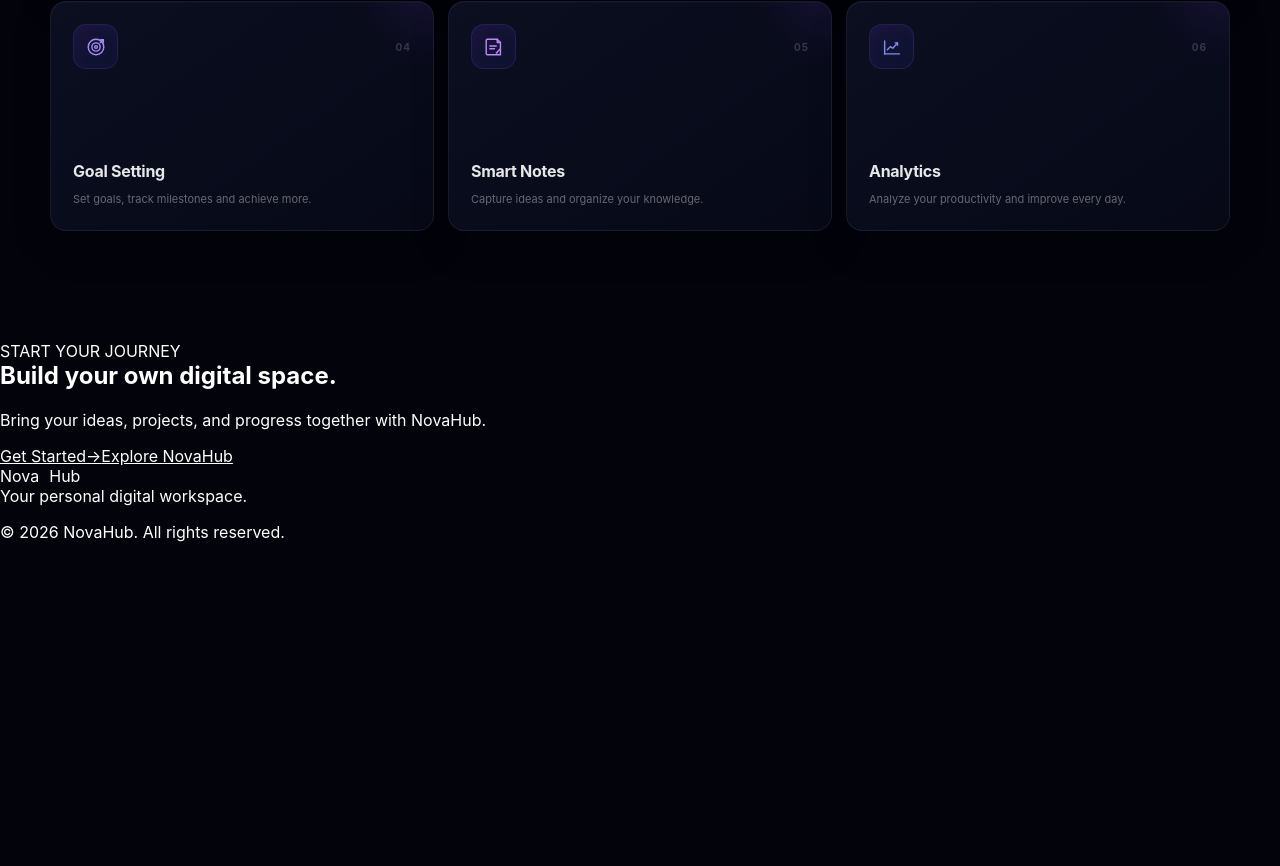
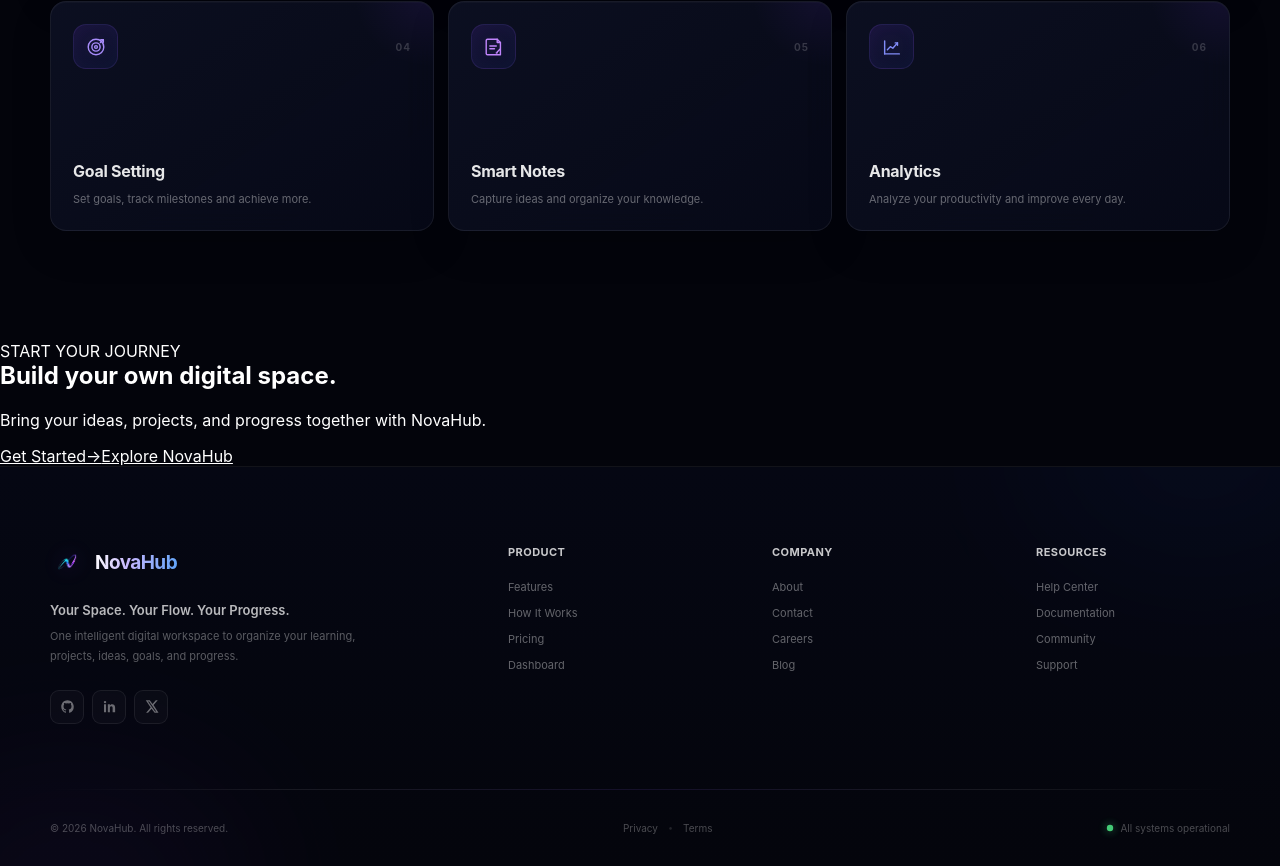
Before and after one commit to afiaafia/NovaHub, a React app in the folder frontend/: page / in a window 1280 px wide. Shown: the part 1504-2370 px from the top of the page. Before the commit the page ends 2062 px from the top, so only its background shows below. Built offline with nearby package versions, Linux system fonts and the light colour scheme; the HTML template or start-up script is replaced by a standard one.

Commit message:
Complete NovaHub premium footer

```diff
--- a/frontend/src/components/Footer.css
+++ b/frontend/src/components/Footer.css
@@ -1,231 +1,550 @@
-.footer {
-  background: #0f172a;
-  color: #ffffff;
+/* =========================================================
+   NOVAHUB — PREMIUM FOOTER
+========================================================= */
+
+.nova-footer {
+  position: relative;
+
+  width: 100%;
+
+  overflow: hidden;
+
+  border-top:
+    1px solid rgba(255, 255, 255, 0.055);
+
+  background:
+    linear-gradient(
+      180deg,
+      #050713 0%,
+      #04050c 100%
+    );
 }
 
-/* =========================
-   MAIN FOOTER
-========================= */
+
+/* =========================================================
+   BACKGROUND ORBS
+========================================================= */
+
+.footer-orb {
+  position: absolute;
+
+  border-radius: 50%;
+
+  pointer-events: none;
+
+  filter: blur(80px);
+
+  opacity: 0.25;
+}
+
+.footer-orb-one {
+  width: 380px;
+  height: 260px;
+
+  left: -120px;
+  bottom: -150px;
+
+  background:
+    rgba(124, 58, 237, 0.22);
+}
+
+.footer-orb-two {
+  width: 360px;
+  height: 260px;
+
+  right: -100px;
+  top: -150px;
+
+  background:
+    rgba(37, 99, 235, 0.16);
+}
+
+
+/* =========================================================
+   CONTAINER
+========================================================= */
 
 .footer-container {
-  max-width: 1180px;
+  position: relative;
+  z-index: 2;
+
+  width: min(1180px, calc(100% - 48px));
+
   margin: 0 auto;
-  padding: 75px 24px 65px;
-
-  display: grid;
-  grid-template-columns: 2fr 1fr 1fr 1fr;
-  gap: 60px;
 }
 
-/* =========================
+
+/* =========================================================
+   MAIN FOOTER
+========================================================= */
+
+.footer-main {
+  display: grid;
+
+  grid-template-columns:
+    minmax(280px, 2fr)
+    repeat(3, minmax(120px, 1fr));
+
+  gap: 70px;
+
+  padding: 78px 0 65px;
+}
+
+
+/* =========================================================
    BRAND
-========================= */
+========================================================= */
 
 .footer-brand {
-  max-width: 350px;
+  max-width: 360px;
 }
+
+
+/* =========================================================
+   LOGO
+========================================================= */
 
 .footer-logo {
   display: inline-flex;
+
   align-items: center;
+
   gap: 10px;
-
-  margin-bottom: 20px;
-
-  color: #ffffff;
-
-  font-size: 21px;
-  font-weight: 800;
-  letter-spacing: -0.03em;
 
   text-decoration: none;
 }
 
-.footer-logo-mark {
-  width: 36px;
-  height: 36px;
+.footer-logo img {
+  width: 35px;
+  height: 35px;
+
+  object-fit: contain;
+
+  filter:
+    drop-shadow(0 0 10px rgba(124, 58, 237, 0.4));
+}
+
+.footer-logo span {
+  font-size: 19px;
+
+  font-weight: 750;
+
+  letter-spacing: -0.03em;
+
+  background:
+    linear-gradient(
+      100deg,
+      #ffffff 0%,
+      #c4b5fd 42%,
+      #60a5fa 100%
+    );
+
+  -webkit-background-clip: text;
+  background-clip: text;
+
+  -webkit-text-fill-color: transparent;
+}
+
+
+/* =========================================================
+   TAGLINE
+========================================================= */
+
+.footer-tagline {
+  margin: 18px 0 9px;
+
+  color: rgba(255, 255, 255, 0.72);
+
+  font-size: 13px;
+
+  font-weight: 600;
+}
+
+
+/* =========================================================
+   DESCRIPTION
+========================================================= */
+
+.footer-description {
+  max-width: 330px;
+
+  margin: 0;
+
+  color: rgba(255, 255, 255, 0.34);
+
+  font-size: 11px;
+
+  line-height: 1.75;
+}
+
+
+/* =========================================================
+   SOCIALS
+========================================================= */
+
+.footer-socials {
+  display: flex;
+
+  align-items: center;
+
+  gap: 8px;
+
+  margin-top: 24px;
+}
+
+.footer-socials a {
+  width: 34px;
+  height: 34px;
 
   display: flex;
+
   align-items: center;
   justify-content: center;
 
-  border-radius: 10px;
+  border:
+    1px solid rgba(255, 255, 255, 0.07);
 
-  background: #6366f1;
-  color: #ffffff;
+  border-radius: 9px;
 
-  font-size: 17px;
-  font-weight: 800;
-}
+  color: rgba(255, 255, 255, 0.4);
 
-.footer-brand > p {
-  margin: 0;
-
-  color: #94a3b8;
-
-  font-size: 14px;
-  line-height: 1.75;
-}
-
-/* =========================
-   SOCIALS
-========================= */
-
-.footer-socials {
-  display: flex;
-  gap: 10px;
-
-  margin-top: 25px;
-}
-
-.footer-socials a {
-  width: 38px;
-  height: 38px;
-
-  display: flex;
-  align-items: center;
-  justify-content: center;
-
-  border: 1px solid #1e293b;
-  border-radius: 10px;
-
-  background: #111c30;
-  color: #94a3b8;
-
-  font-size: 12px;
-  font-weight: 700;
+  background:
+    rgba(255, 255, 255, 0.025);
 
   text-decoration: none;
 
   transition:
-    color 0.2s ease,
-    background 0.2s ease,
-    border-color 0.2s ease,
-    transform 0.2s ease;
+    color 0.3s ease,
+    border-color 0.3s ease,
+    background 0.3s ease,
+    transform 0.3s ease;
+}
+
+.footer-socials svg {
+  width: 15px;
+  height: 15px;
+
+  fill: currentColor;
 }
 
 .footer-socials a:hover {
-  background: #6366f1;
-  border-color: #6366f1;
-  color: #ffffff;
+  color: #c4b5fd;
 
-  transform: translateY(-2px);
+  border-color:
+    rgba(139, 92, 246, 0.35);
+
+  background:
+    rgba(124, 58, 237, 0.09);
+
+  transform: translateY(-3px);
+
+  box-shadow:
+    0 7px 20px rgba(124, 58, 237, 0.1);
 }
 
-/* =========================
+
+/* =========================================================
    FOOTER COLUMNS
-========================= */
+========================================================= */
 
 .footer-column {
   display: flex;
+
   flex-direction: column;
-  gap: 13px;
+
+  align-items: flex-start;
+
+  gap: 12px;
 }
 
 .footer-column h3 {
   margin: 0 0 9px;
 
-  color: #ffffff;
+  color: rgba(255, 255, 255, 0.78);
 
-  font-size: 14px;
+  font-size: 11px;
+
   font-weight: 700;
+
+  letter-spacing: 0.04em;
+
+  text-transform: uppercase;
 }
 
 .footer-column a {
+  position: relative;
+
   width: fit-content;
 
-  color: #94a3b8;
+  color: rgba(255, 255, 255, 0.38);
 
-  font-size: 14px;
-  line-height: 1.5;
+  font-size: 11px;
 
   text-decoration: none;
 
   transition:
-    color 0.2s ease,
-    transform 0.2s ease;
+    color 0.25s ease,
+    transform 0.25s ease;
+}
+
+.footer-column a::after {
+  content: "";
+
+  position: absolute;
+
+  left: 0;
+  bottom: -4px;
+
+  width: 0;
+  height: 1px;
+
+  background:
+    linear-gradient(
+      90deg,
+      #a855f7,
+      #3b82f6
+    );
+
+  transition:
+    width 0.3s ease;
 }
 
 .footer-column a:hover {
-  color: #ffffff;
+  color: rgba(255, 255, 255, 0.78);
+
   transform: translateX(2px);
 }
 
-/* =========================
-   FOOTER BOTTOM
-========================= */
+.footer-column a:hover::after {
+  width: 100%;
+}
+
+
+/* =========================================================
+   DIVIDER
+========================================================= */
+
+.footer-divider {
+  width: 100%;
+  height: 1px;
+
+  background:
+    linear-gradient(
+      90deg,
+      transparent,
+      rgba(255, 255, 255, 0.08) 20%,
+      rgba(139, 92, 246, 0.12) 50%,
+      rgba(255, 255, 255, 0.08) 80%,
+      transparent
+    );
+}
+
+
+/* =========================================================
+   BOTTOM
+========================================================= */
 
 .footer-bottom {
-  border-top: 1px solid #1e293b;
-}
-
-.footer-bottom-container {
-  max-width: 1180px;
-  margin: 0 auto;
-  padding: 22px 24px;
+  min-height: 76px;
 
   display: flex;
+
   align-items: center;
+
   justify-content: space-between;
+
   gap: 20px;
 }
 
 .footer-bottom p {
   margin: 0;
 
-  color: #64748b;
+  color: rgba(255, 255, 255, 0.28);
 
-  font-size: 12px;
-  line-height: 1.5;
+  font-size: 10px;
 }
 
-.footer-made-with span {
-  color: #f87171;
-  font-size: 14px;
+
+/* =========================================================
+   LEGAL
+========================================================= */
+
+.footer-legal {
+  display: flex;
+
+  align-items: center;
+
+  gap: 10px;
 }
 
-/* =========================
-   RESPONSIVE
-========================= */
+.footer-legal a {
+  color: rgba(255, 255, 255, 0.28);
+
+  font-size: 10px;
+
+  text-decoration: none;
+
+  transition:
+    color 0.25s ease;
+}
+
+.footer-legal span {
+  color: rgba(255, 255, 255, 0.12);
+
+  font-size: 9px;
+}
+
+.footer-legal a:hover {
+  color: rgba(255, 255, 255, 0.65);
+}
+
+
+/* =========================================================
+   SYSTEM STATUS
+========================================================= */
+
+.footer-status {
+  display: flex;
+
+  align-items: center;
+
+  gap: 7px;
+
+  color: rgba(255, 255, 255, 0.28);
+
+  font-size: 10px;
+}
+
+.status-dot {
+  width: 6px;
+  height: 6px;
+
+  border-radius: 50%;
+
+  background: #4ade80;
+
+  box-shadow:
+    0 0 9px rgba(74, 222, 128, 0.65);
+
+  animation:
+    footer-status-pulse 2.2s ease-in-out infinite;
+}
+
+@keyframes footer-status-pulse {
+  0%,
+  100% {
+    opacity: 0.55;
+    transform: scale(0.9);
+  }
+
+  50% {
+    opacity: 1;
+    transform: scale(1.1);
+  }
+}
+
+
+/* =========================================================
+   TABLET
+========================================================= */
 
 @media (max-width: 900px) {
-  .footer-container {
-    grid-template-columns: 1.5fr 1fr 1fr;
+  .footer-main {
+    grid-template-columns:
+      1.5fr 1fr 1fr;
+
     gap: 45px;
   }
 
   .footer-brand {
     grid-column: 1 / -1;
+
     max-width: 500px;
   }
 }
 
-@media (max-width: 600px) {
+
+/* =========================================================
+   MOBILE
+========================================================= */
+
+@media (max-width: 620px) {
   .footer-container {
-    grid-template-columns: 1fr 1fr;
+    width: calc(100% - 32px);
+  }
+
+  .footer-main {
+    grid-template-columns:
+      repeat(2, minmax(0, 1fr));
+
     gap: 40px 25px;
 
-    padding: 55px 20px 45px;
+    padding: 60px 0 45px;
   }
 
   .footer-brand {
     grid-column: 1 / -1;
   }
 
-  .footer-bottom-container {
+  .footer-column {
+    gap: 11px;
+  }
+
+  .footer-bottom {
+    min-height: auto;
+
     flex-direction: column;
+
     align-items: flex-start;
 
-    padding: 20px;
+    gap: 14px;
+
+    padding: 22px 0 28px;
+  }
+
+  .footer-status {
+    order: -1;
   }
 }
 
-@media (max-width: 400px) {
+
+/* =========================================================
+   SMALL MOBILE
+========================================================= */
+
+@media (max-width: 380px) {
   .footer-container {
-    grid-template-columns: 1fr;
+    width: calc(100% - 24px);
   }
 
-  .footer-column {
-    gap: 11px;
+  .footer-main {
+    gap: 35px 18px;
+  }
+
+  .footer-logo span {
+    font-size: 18px;
+  }
+
+  .footer-tagline {
+    font-size: 12px;
+  }
+
+  .footer-description {
+    font-size: 10px;
   }
 }
+
+
+/* =========================================================
+   REDUCED MOTION
+========================================================= */
+
+@media (prefers-reduced-motion: reduce) {
+  .footer-socials a,
+  .footer-column a,
+  .footer-column a::after,
+  .status-dot {
+    animation: none !important;
+    transition: none !important;
+  }
+}
--- a/frontend/src/components/Footer.jsx
+++ b/frontend/src/components/Footer.jsx
@@ -1,16 +1,145 @@
+import { Link } from 'react-router-dom';
+import './Footer.css';
+
 const Footer = () => {
+  const currentYear = new Date().getFullYear();
+
   return (
-    <footer className="footer">
-      <div className="container footer-inner">
-        <div>
-          <div className="logo">
-            Nova<span>Hub</span>
+    <footer className="nova-footer">
+      {/* =========================================
+          BACKGROUND EFFECTS
+      ========================================== */}
+
+      <div className="footer-orb footer-orb-one" />
+      <div className="footer-orb footer-orb-two" />
+
+      <div className="footer-container">
+        {/* =========================================
+            TOP FOOTER
+        ========================================== */}
+
+        <div className="footer-main">
+          {/* Brand */}
+          <div className="footer-brand">
+            <Link to="/" className="footer-logo">
+              <img src="/logo.png" alt="NovaHub" />
+
+              <span>NovaHub</span>
+            </Link>
+
+            <p className="footer-tagline">
+              Your Space. Your Flow. Your Progress.
+            </p>
+
+            <p className="footer-description">
+              One intelligent digital workspace to organize your learning,
+              projects, ideas, goals, and progress.
+            </p>
+
+            {/* Social Links */}
+
+            <div className="footer-socials">
+              <a
+                href="https://github.com"
+                target="_blank"
+                rel="noreferrer"
+                aria-label="GitHub"
+              >
+                <svg viewBox="0 0 24 24">
+                  <path d="M12 2C6.48 2 2 6.58 2 12.25c0 4.53 2.87 8.37 6.84 9.73.5.1.68-.22.68-.49v-1.72c-2.78.62-3.37-1.38-3.37-1.38-.45-1.19-1.11-1.5-1.11-1.5-.91-.64.07-.63.07-.63 1 .07 1.53 1.07 1.53 1.07.9 1.57 2.35 1.12 2.93.86.09-.67.35-1.12.63-1.38-2.22-.26-4.55-1.15-4.55-5.08 0-1.12.39-2.03 1.03-2.75-.1-.26-.45-1.3.1-2.71 0 0 .84-.27 2.75 1.05a9.2 9.2 0 0 1 5 0c1.91-1.32 2.75-1.05 2.75-1.05.55 1.41.2 2.45.1 2.71.64.72 1.03 1.63 1.03 2.75 0 3.94-2.33 4.81-4.56 5.07.36.32.68.94.68 1.9v2.82c0 .27.18.59.69.49A10.27 10.27 0 0 0 22 12.25C22 6.58 17.52 2 12 2Z" />
+                </svg>
+              </a>
+
+              <a href="#" aria-label="LinkedIn">
+                <svg viewBox="0 0 24 24">
+                  <path d="M6.5 8.5H3.2V21h3.3V8.5ZM4.85 3A1.95 1.95 0 1 0 4.85 6.9 1.95 1.95 0 0 0 4.85 3ZM21 13.85c0-3.76-2.01-5.5-4.7-5.5-2.16 0-3.13 1.19-3.67 2.03V8.5H9.33V21h3.3v-6.19c0-1.63.3-3.2 2.33-3.2 2 0 2.03 1.86 2.03 3.31V21H21v-7.15Z" />
+                </svg>
+              </a>
+
+              <a href="#" aria-label="Twitter">
+                <svg viewBox="0 0 24 24">
+                  <path d="M18.9 2H22l-6.77 7.74L23.2 22h-6.24l-4.89-6.39L6.48 22H3.36l7.24-8.28L2.8 2h6.4l4.42 5.84L18.9 2Zm-1.1 17.86h1.73L8.27 4.04H6.41L17.8 19.86Z" />
+                </svg>
+              </a>
+            </div>
           </div>
 
-          <p>Your personal digital workspace.</p>
+          {/* =====================================
+              PRODUCT
+          ====================================== */}
+
+          <div className="footer-column">
+            <h3>Product</h3>
+
+            <Link to="/#features">Features</Link>
+
+            <Link to="/#how-it-works">How It Works</Link>
+
+            <Link to="/#pricing">Pricing</Link>
+
+            <Link to="/dashboard">Dashboard</Link>
+          </div>
+
+          {/* =====================================
+              COMPANY
+          ====================================== */}
+
+          <div className="footer-column">
+            <h3>Company</h3>
+
+            <Link to="/#about">About</Link>
+
+            <Link to="/#contact">Contact</Link>
+
+            <Link to="#">Careers</Link>
+
+            <Link to="#">Blog</Link>
+          </div>
+
+          {/* =====================================
+              RESOURCES
+          ====================================== */}
+
+          <div className="footer-column">
+            <h3>Resources</h3>
+
+            <Link to="#">Help Center</Link>
+
+            <Link to="#">Documentation</Link>
+
+            <Link to="#">Community</Link>
+
+            <Link to="#">Support</Link>
+          </div>
         </div>
 
-        <p className="copyright">© 2026 NovaHub. All rights reserved.</p>
+        {/* =========================================
+            DIVIDER
+        ========================================== */}
+
+        <div className="footer-divider" />
+
+        {/* =========================================
+            BOTTOM FOOTER
+        ========================================== */}
+
+        <div className="footer-bottom">
+          <p>© {currentYear} NovaHub. All rights reserved.</p>
+
+          <div className="footer-legal">
+            <Link to="#">Privacy</Link>
+
+            <span>•</span>
+
+            <Link to="#">Terms</Link>
+          </div>
+
+          <div className="footer-status">
+            <span className="status-dot" />
+
+            <span>All systems operational</span>
+          </div>
+        </div>
       </div>
     </footer>
   );
```
